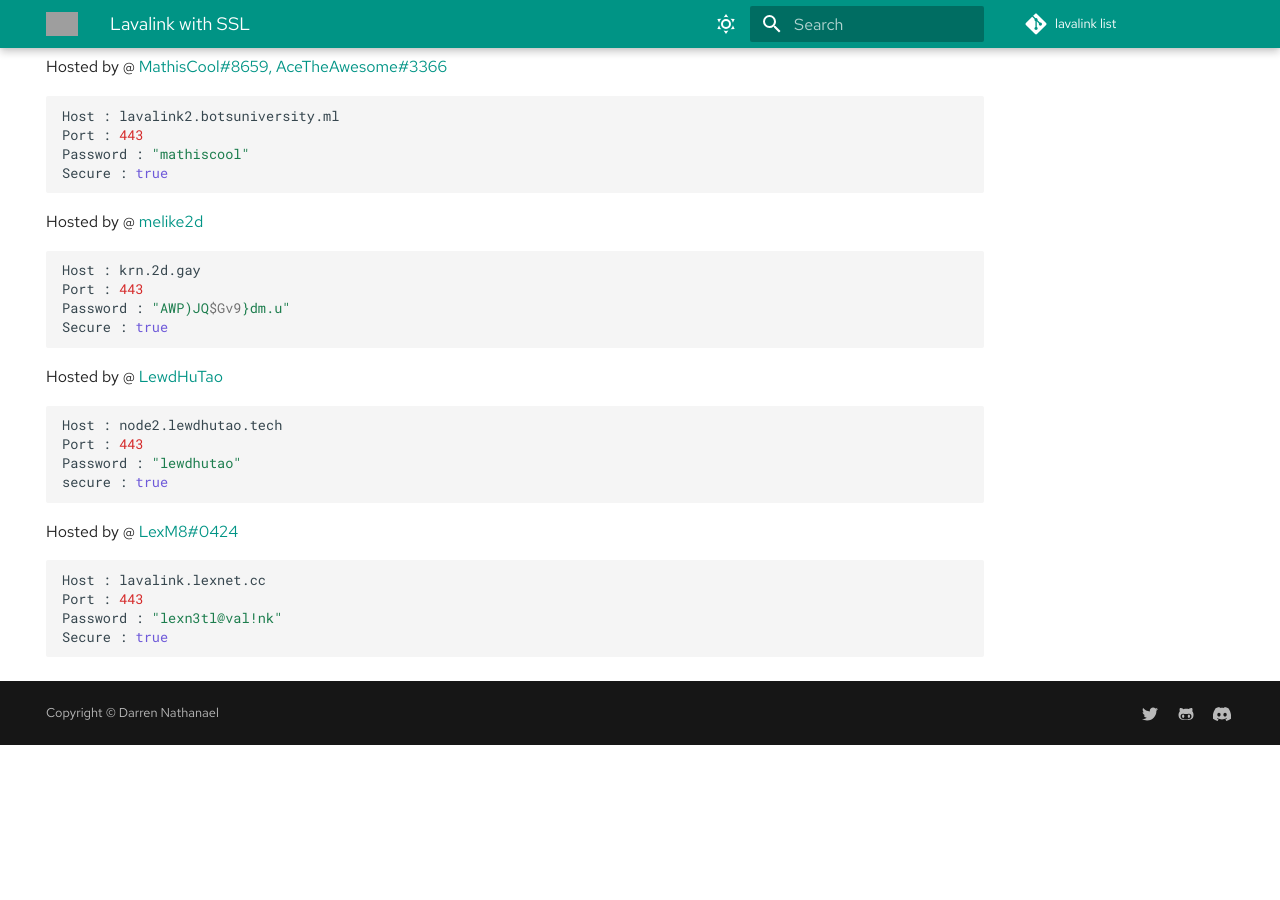
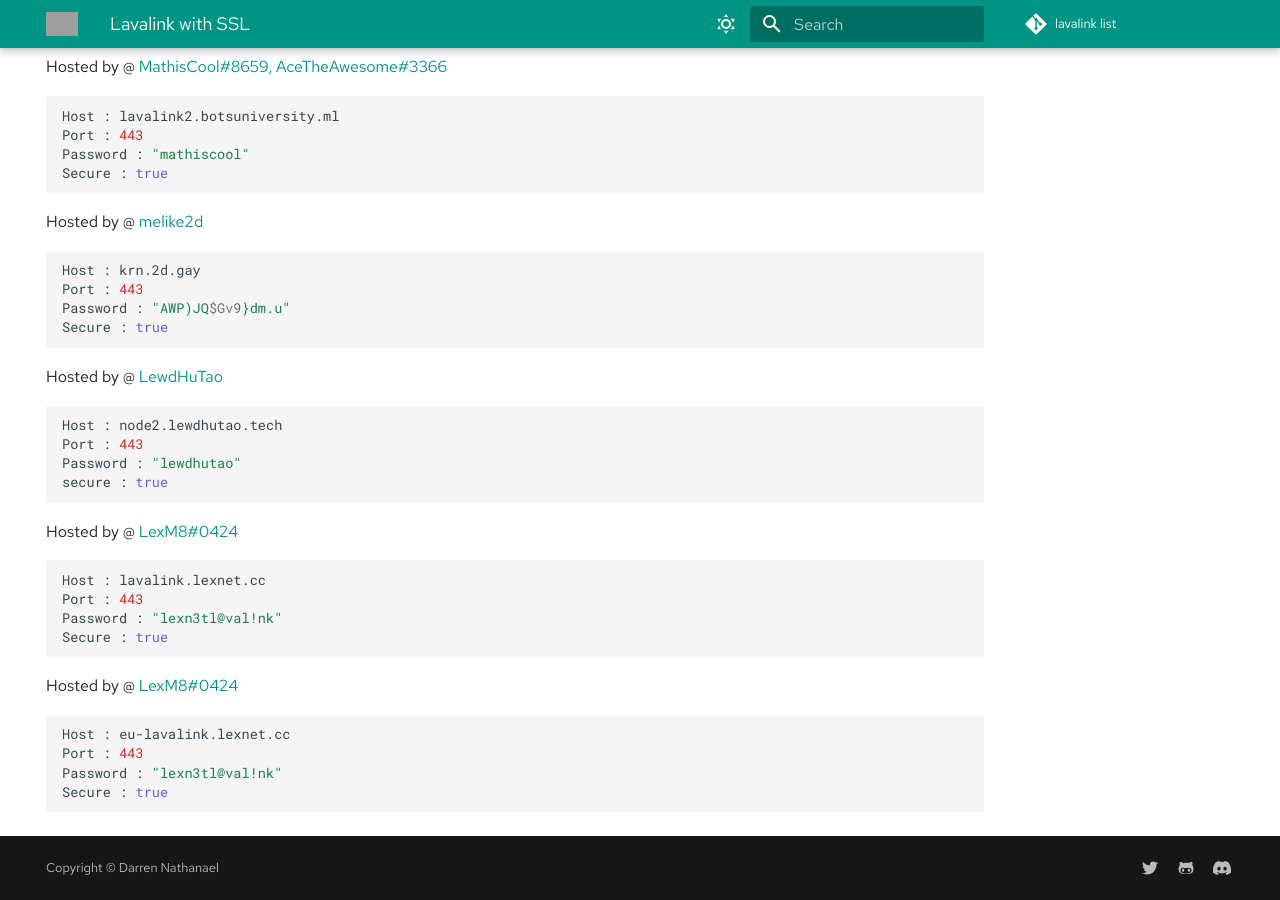
Before and after one commit to DarrenOfficial/lavalink-list, an MkDocs documentation site: the page built from docs/SSL/lavalink-with-ssl.md, in a window 1280 px wide and 900 px high, scrolled down 792 px. Built offline with MkDocs 1.6.1 and Material for MkDocs 9.7.7, drawn with Linux system fonts in a browser that asks for light colours; comment, search, counter and statistics services are not loaded; before the commit the page ends 1537 px from its top, so only the background shows below that; grey boxes are pictures that could not be loaded.

Commit message:
Update lavalink-with-ssl.md (#243)
Added European node.

````diff
--- a/docs/SSL/lavalink-with-ssl.md
+++ b/docs/SSL/lavalink-with-ssl.md
@@ -66,3 +66,11 @@ Port : 443
 Password : "lexn3tl@val!nk"
 Secure : true
 ```
+
+Hosted by @ [LexM8#0424](https://lexnet.cc)
+```bash
+Host : eu-lavalink.lexnet.cc
+Port : 443
+Password : "lexn3tl@val!nk"
+Secure : true
+```
````
